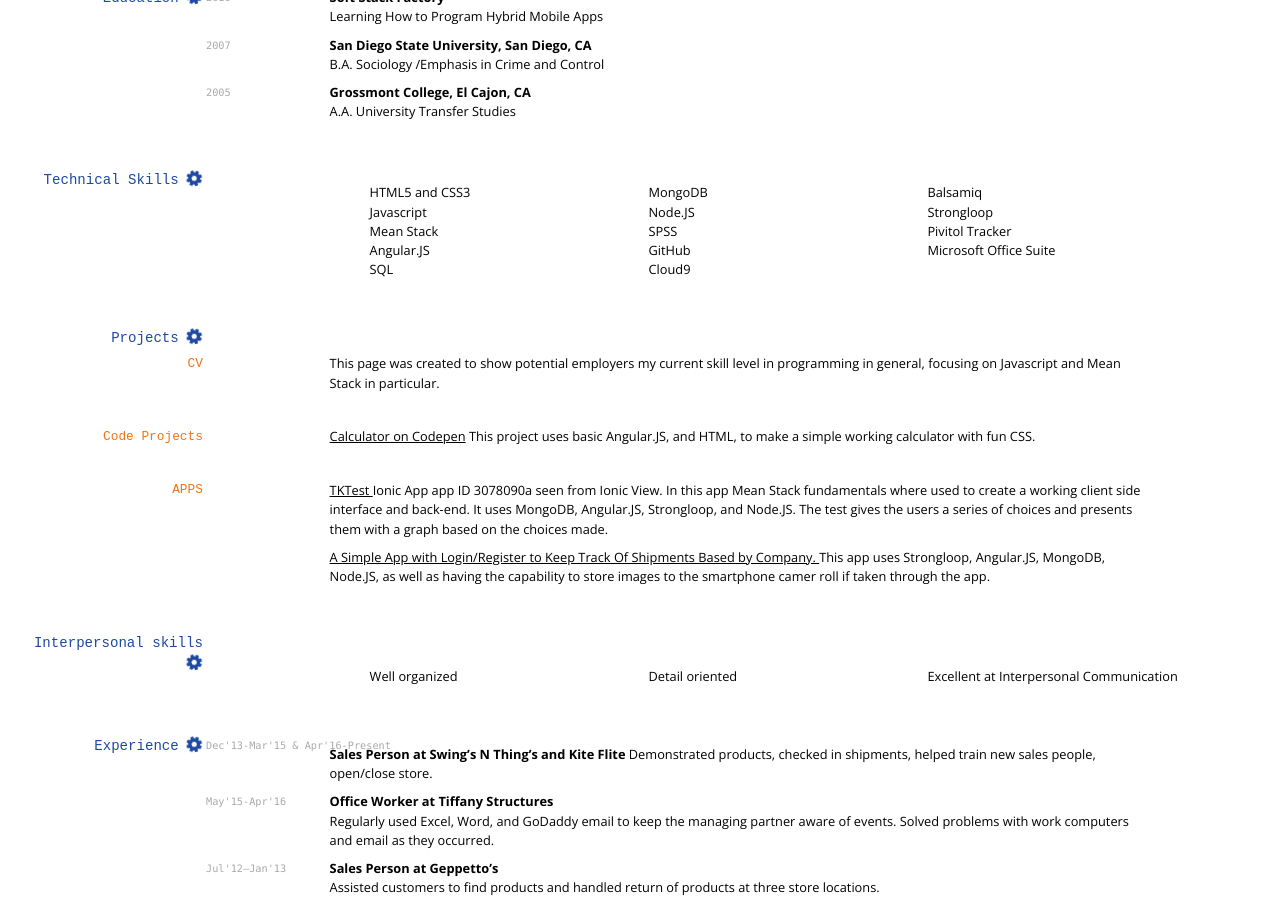
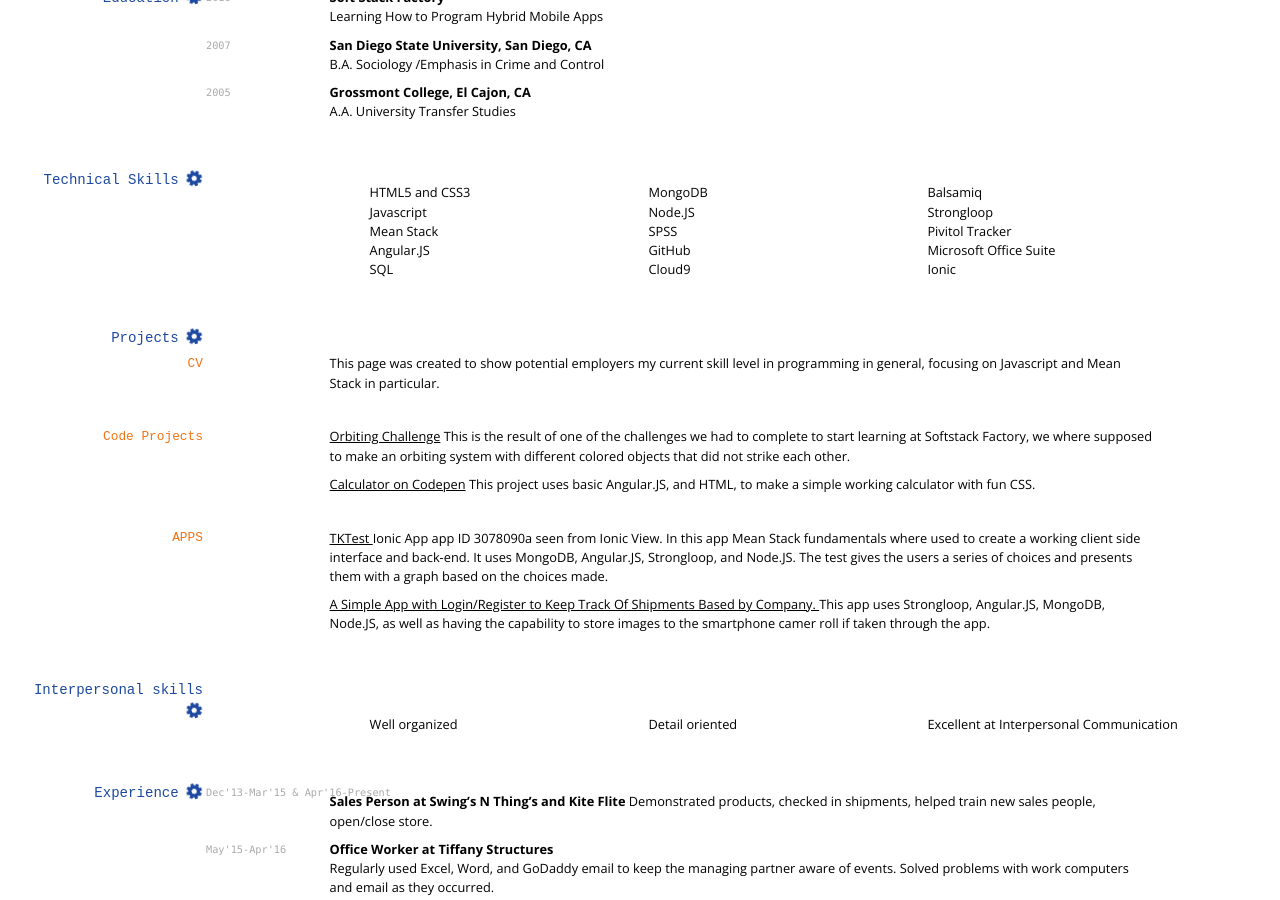
Before and after one commit to bdowlatshahiessf/bdowlatshahiessf.github.io, a Jekyll site: the page built from index.md, in a window 1280 px wide and 900 px high, scrolled down 456 px. Built offline with Jekyll 4.4.1, drawn with Linux system fonts in a browser that asks for light colours; nearby versions of some CDN libraries.

Commit message:
Update index.md

```diff
--- a/index.md
+++ b/index.md
@@ -58,6 +58,7 @@ A.A. University Transfer Studies
 *  Strongloop
 *  Pivitol Tracker
 *  Microsoft Office Suite
+*  Ionic
 
 
 
@@ -72,7 +73,11 @@ This page was created to show potential employers my current skill level in prog
 ### Code Projects
 
 
+<a href="https://www.khanacademy.org/computer-programming/spin-off-of-orbiting-challenge-30/5501165856" target="_blank">Orbiting Challenge</a> This is the result of one of the challenges we had to complete to start learning at Softstack Factory, we where supposed to make an orbiting system with different colored objects that did not strike each other.
+
 <a href="http://codepen.io/Baubak/pen/JKNZqd"  target="_blank"> Calculator on Codepen</a> This project uses basic Angular.JS, and HTML, to make a simple working calculator with fun CSS.
+
+
 
 
 ### APPS
```
